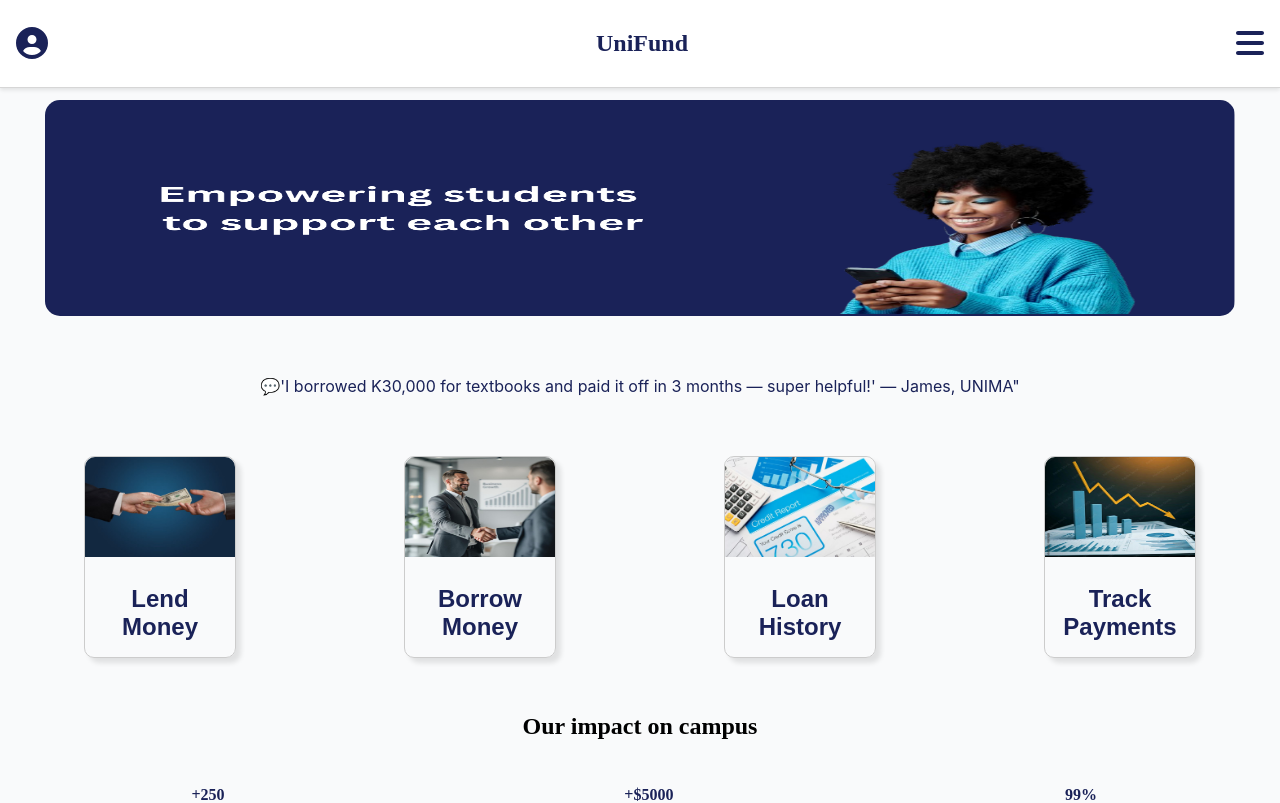
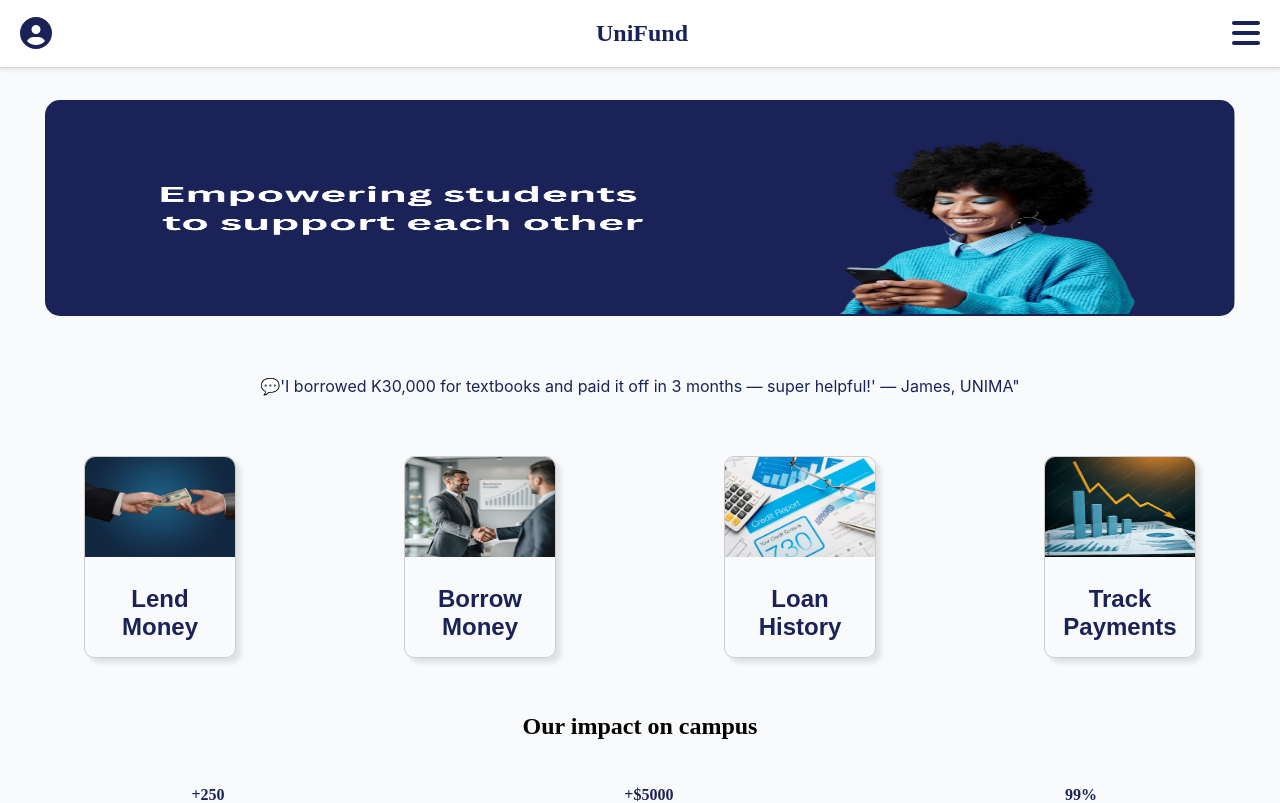
Before and after one commit to carlos45-dev/lending-platform, a React (Vite) app: page /home in a window 1280 px wide. Shown: the top 803 px of the page. Built offline with nearby package versions, Linux system fonts and the light colour scheme.

Commit message:
home page

```diff
--- a/src/styles/Header.module.css
+++ b/src/styles/Header.module.css
@@ -4,7 +4,7 @@
   flex-direction: row;
   justify-content: space-between;
   align-items: center;
-  padding: 10px 16px;
+  padding: 0px 20px;
   color: #1A2258;
   border-bottom: 1px solid hsl(0, 0%, 84%);
   box-shadow: 0 2px 4px hsla(0, 0%, 0%, 0.1);
```
